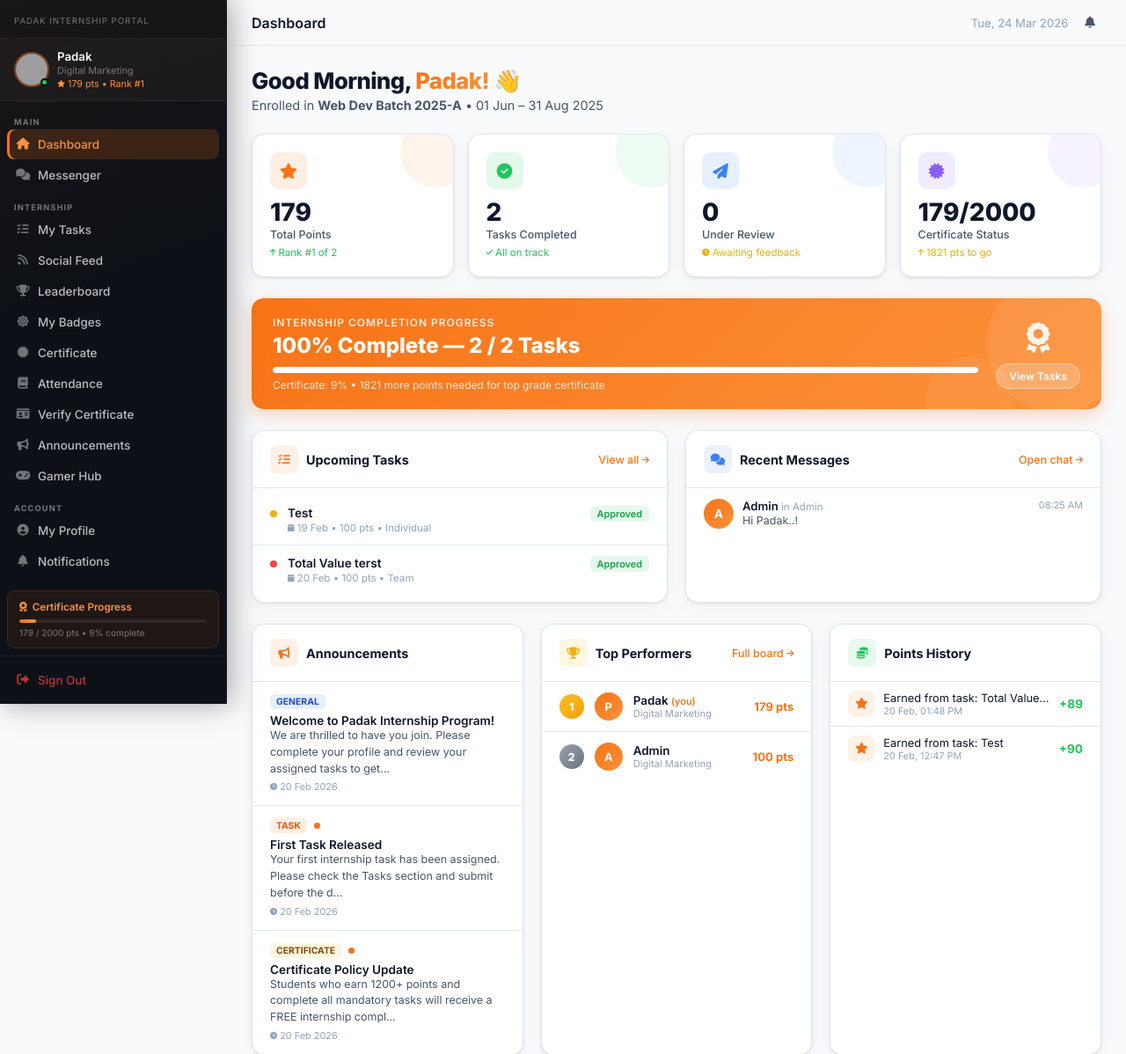
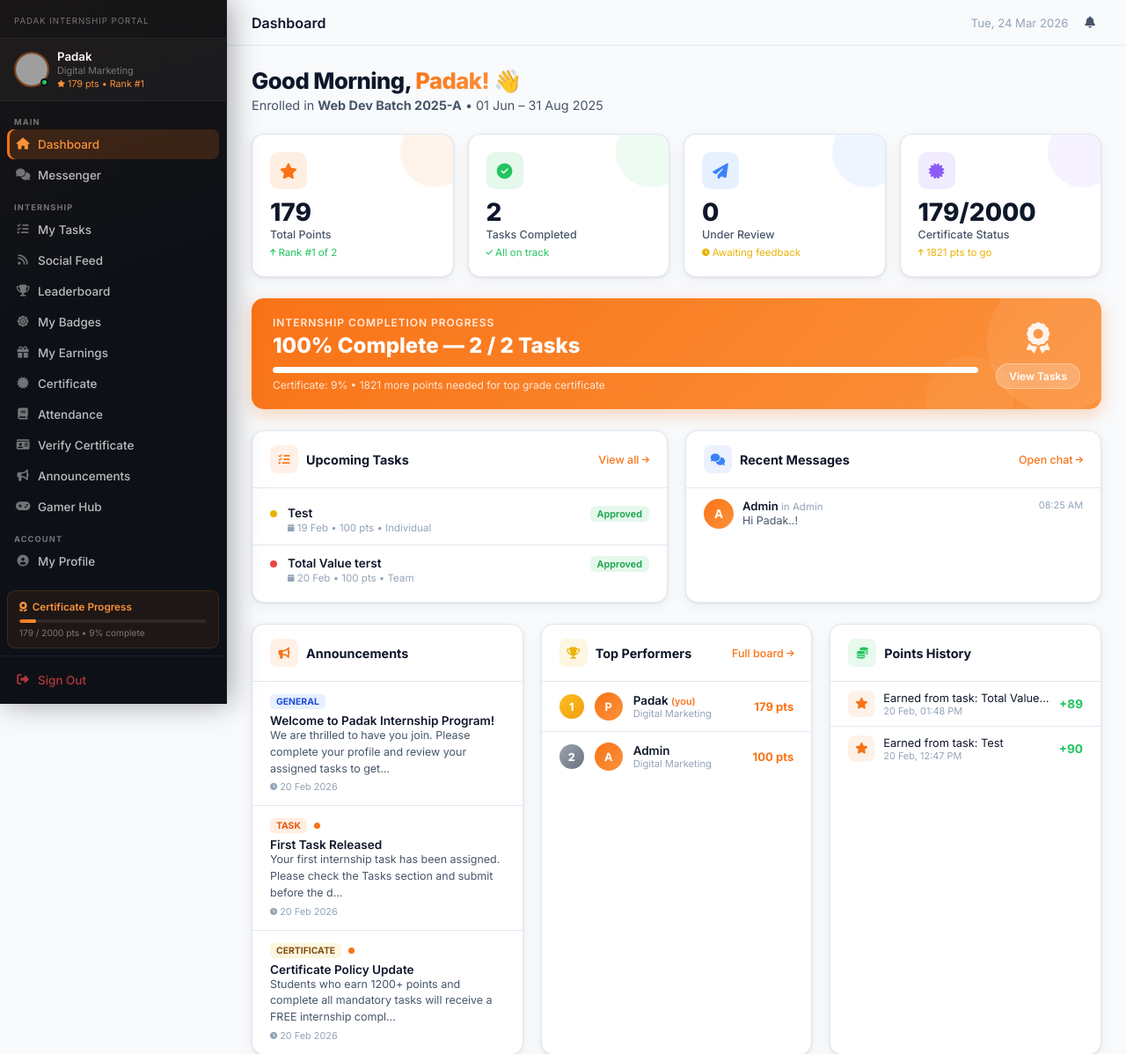
Before and after one commit to Vigneshgbe/Padak_Course_Internships, a PHP site: page /dashboard.php in a window 1280 px wide. Shown: the top 1198 px of the page at 88% size. Run offline with PHP 8.4, Linux system fonts and the light colour scheme; a user stored in the database is signed in; data comes from the database, SQL or seed files in the repository; grey boxes are pictures that could not be loaded.

Commit message:
sidebar earnings page navigation created

```diff
--- a/sidebar.php
+++ b/sidebar.php
@@ -43,6 +43,7 @@ $navInternship = [
     ['key'=>'social feed',  'label'=>'Social Feed',    'icon'=>'fas fa-rss',       'href'=>'social_feed.php'],
     ['key'=>'leaderboard',  'label'=>'Leaderboard',    'icon'=>'fas fa-trophy',       'href'=>'leaderboard.php'],
     ['key'=>'badges',  'label'=>'My Badges',    'icon'=>'fas fa-dharmachakra',       'href'=>'badges.php'],
+    ['key'=>'earnings', 'label'=>'My Earnings', 'icon'=>'fas fa-gift', 'href'=>'earnings.php'],
     ['key'=>'certificate',  'label'=>'Certificate', 'icon'=>'fas fa-certificate',  'href'=>'certificate.php'],
     ['key'=>'attendance',    'label'=>'Attendance',      'icon'=>'fas fa-book',         'href'=>'attendance.php'],
     ['key'=>'verify certificate',    'label'=>'Verify Certificate',      'icon'=>'fas fa-id-card',         'href'=>'verify_certificate.php'],
```
